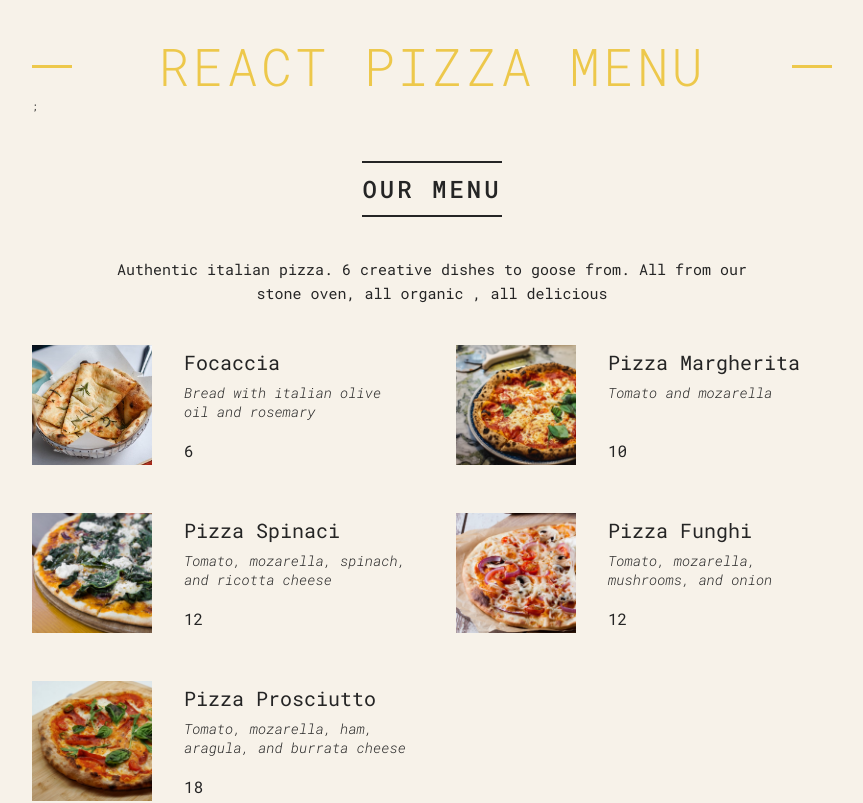
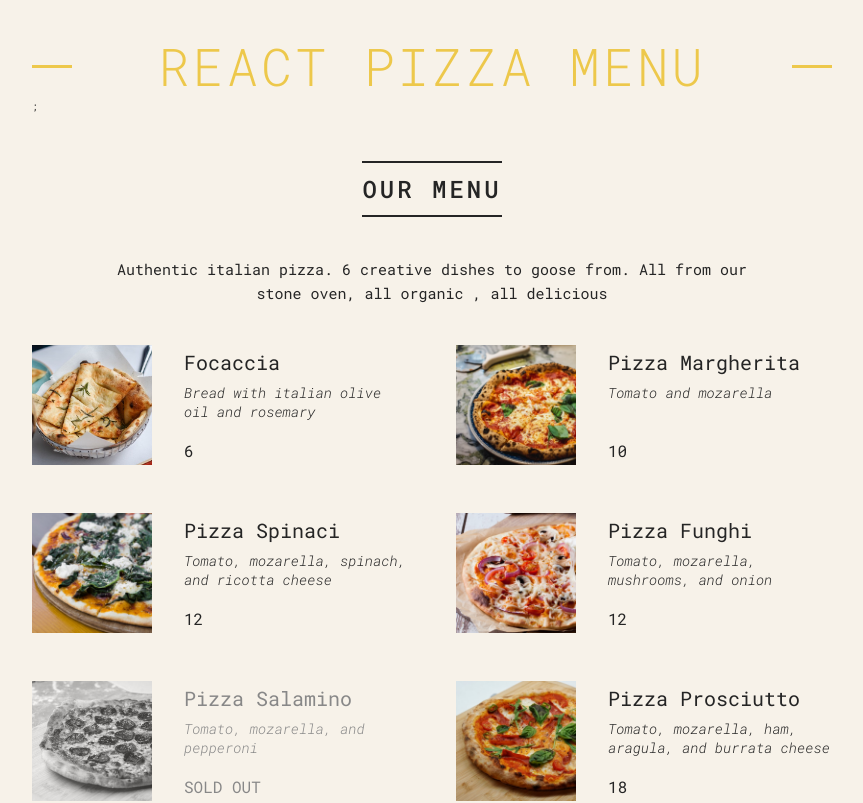
Before and after one commit to mihaela336/pizza-menu, a React (Create React App) app: page / in a window 1280 px wide. Shown: the top 803 px of the page, without its empty margins (208-1071 px from the left). Built offline with nearby package versions, Linux system fonts and the light colour scheme.

Commit message:
add conditional class& text to sold out pizza

```diff
--- a/public/index.html
+++ b/public/index.html
@@ -24,7 +24,7 @@
       work correctly both with client-side routing and a non-root public URL.
       Learn how to configure a non-root public URL by running `npm run build`.
     -->
-    <title>React App</title>
+    <title>React Pizza Menu</title>
   </head>
   <body>
     <noscript>You need to enable JavaScript to run this app.</noscript>
--- a/src/components/Pizza.jsx
+++ b/src/components/Pizza.jsx
@@ -3,14 +3,16 @@
 //create component
 
 function Pizza({ pizzaObj }) {
-  if (pizzaObj.soldOut) return null;
+  // if (pizzaObj.soldOut) return null;
   return (
-    <li className="pizza">
+    // <li className={pizzaObj.soldOut ? "pizza sold-out" : "pizza"}> working
+    <li className={`pizza ${pizzaObj.soldOut ? "sold-out" : ""}`}>
+      {/* using template literal ->makes  code less repetitive */}
       <img src={pizzaObj.photoName} alt={pizzaObj.name}></img>
       <div>
         <h3>{pizzaObj.name}</h3>
         <p>{pizzaObj.ingredients}</p>
-        <span>{pizzaObj.price}</span>
+        <span>{pizzaObj.soldOut ? "SOLD OUT" : pizzaObj.price}</span>
       </div>
     </li>
   );
```
